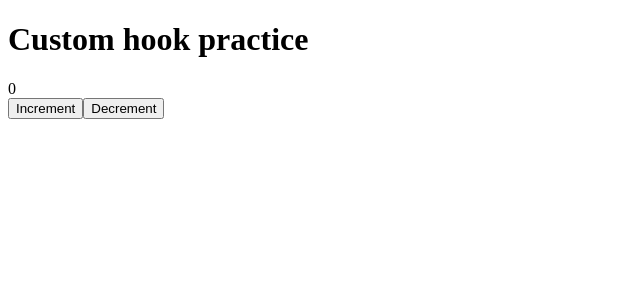
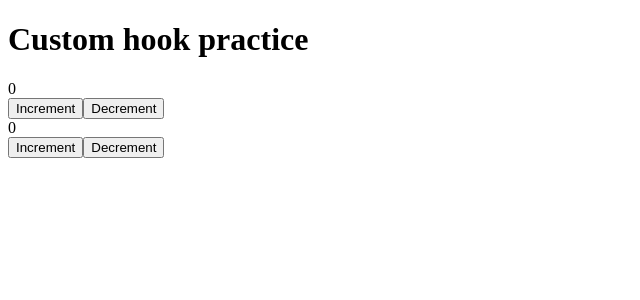
Before and after one commit to muskan-chouhan/react, a React (Vite) app in the folder 57-custom-hook-one/: page / in a window 1280 px wide. Shown: the top 300 px of the page, without its empty margins (0-640 px from the left). Built offline with nearby package versions, Linux system fonts and the light colour scheme.

Commit message:
57- create another component and use same functionality thrugh custom hook

```diff
--- a/57-custom-hook-one/src/App.jsx
+++ b/57-custom-hook-one/src/App.jsx
@@ -1,4 +1,5 @@
 import Counter1 from "./counter1"
+import Counter2 from "./counter2"
 
 function App() {
 
@@ -6,6 +7,7 @@ function App() {
     <>
      <h1>Custom hook practice</h1>
      <Counter1/>
+     <Counter2/>
     </>
   )
 }
--- /dev/null
+++ b/57-custom-hook-one/src/counter2.jsx
@@ -0,0 +1,13 @@
+import { useState } from 'react'
+import useCounter from './useCounter'
+function Counter2() {
+     const [count,increment,decrement] = useCounter()
+    return (
+        <>
+            <div>{count}</div>
+            <button onClick={increment}>Increment</button>
+            <button onClick={decrement}>Decrement</button>
+        </>
+    )
+}
+export default Counter2;
```
